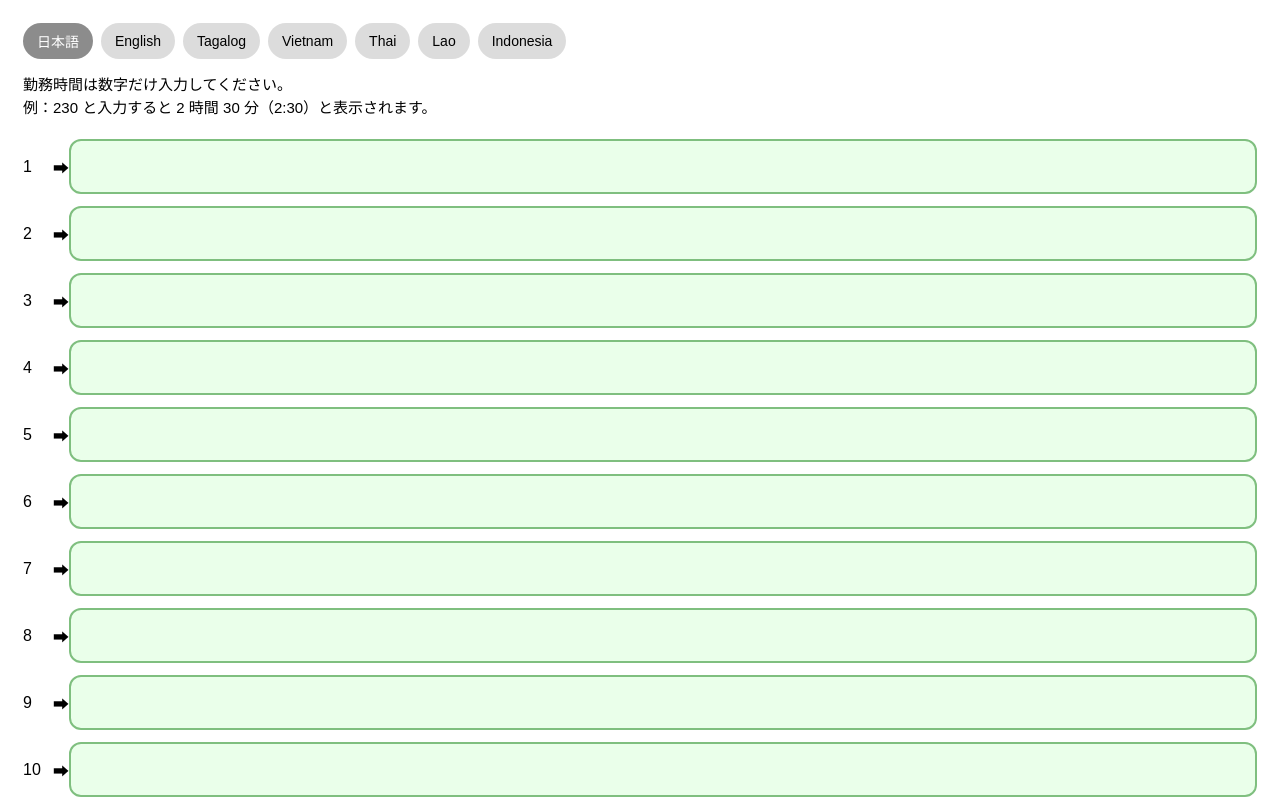
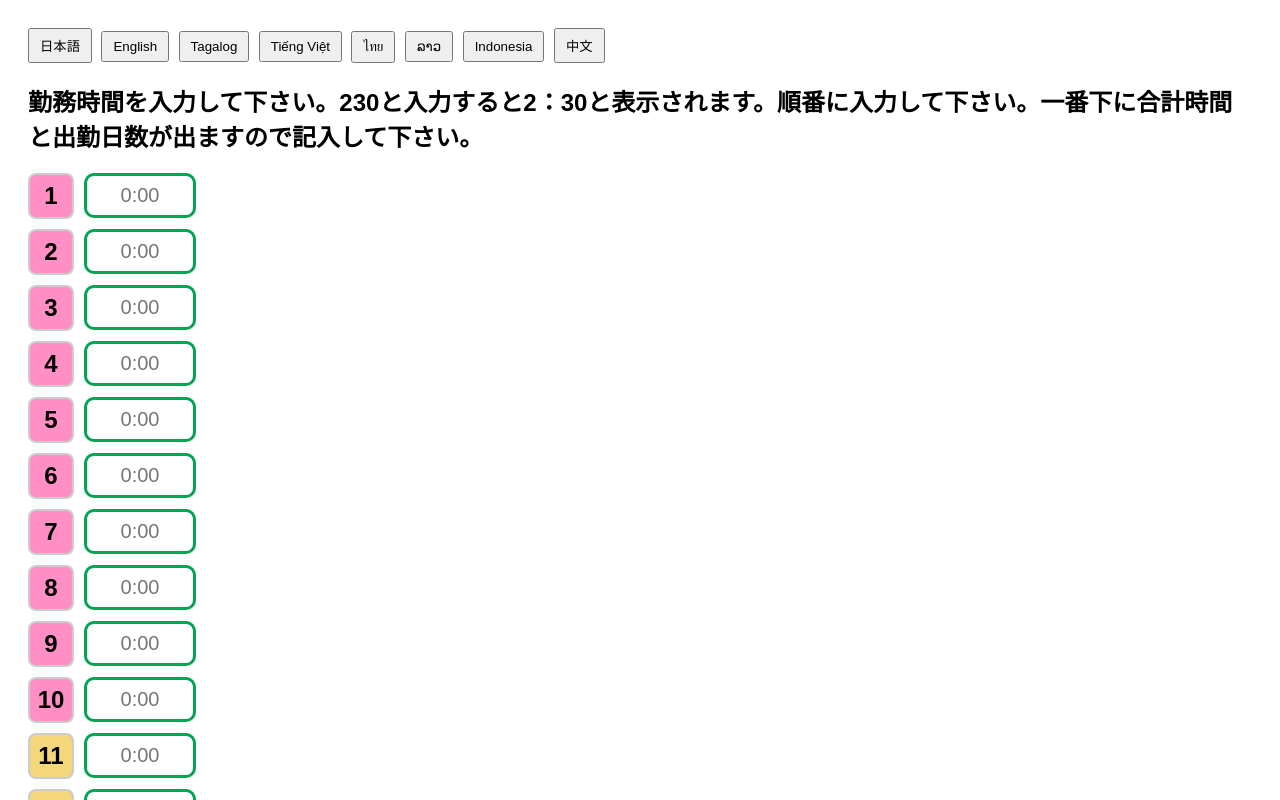
Before and after one commit to Suzuwa130/worktime-app, a plain HTML site: page index.html in a window 1280 px wide. Both pictures are taken after a click on the button "日本語". Shown: the top 800 px of the page. Drawn offline with Linux system fonts and the light colour scheme.

Commit message:
Add files via upload

```diff
--- a/index.html
+++ b/index.html
@@ -3,31 +3,32 @@
 <head>
     <meta charset="UTF-8">
     <meta name="viewport" content="width=device-width, initial-scale=1.0">
-<title>勤務時間入力</title>
+    <title>勤務時間入力アプリ</title>
     <link rel="stylesheet" href="style.css">
 </head>
 <body>
 
-<div class="lang-scroll">
-  <button data-lang="ja" class="active">日本語</button>
+    <div class="language-buttons">
+        <button data-lang="ja">日本語</button>
         <button data-lang="en">English</button>
         <button data-lang="tl">Tagalog</button>
-  <button data-lang="vi">Vietnam</button>
-  <button data-lang="th">Thai</button>
-  <button data-lang="lo">Lao</button>
+        <button data-lang="vi">Tiếng Việt</button>
+        <button data-lang="th">ไทย</button>
+        <button data-lang="lo">ລາວ</button>
         <button data-lang="id">Indonesia</button>
+        <button data-lang="zh">中文</button>
     </div>
 
-<div id="description" class="description"></div>
+    <h2 id="description">勤務時間を入力してください。</h2>
 
-<div id="inputs"></div>
+    <div id="days-container"></div>
 
     <div class="summary">
-  <div><span id="labelTotal">合計時間</span> <span class="arrow">➡</span> <span id="total">00:00</span></div>
-  <div><span id="labelDays">出勤日数</span> <span class="arrow">➡</span> <span id="days">0</span></div>
+        <p><strong id="total-label">合計時間：</strong><span id="total-time">0:00</span></p>
+        <p><strong id="days-label">出勤日数：</strong><span id="work-days">0</span></p>
     </div>
 
-<div id="footerMessage" class="footer"></div>
+    <footer id="footer-text">入力内容に間違いがないか確認してください。</footer>
 
     <script src="script.js"></script>
 </body>
--- a/script.js
+++ b/script.js
@@ -1,93 +1,120 @@
-// 合計時間・出勤日数の多言語ラベル
-const labelTexts = {
-  ja: { total: "合計時間", days: "出勤日数" },
-  en: { total: "Total time", days: "Working days" },
-  tl: { total: "Kabuuang oras", days: "Bilang ng pasok" },
-  vi: { total: "Tổng thời gian", days: "Số ngày làm" },
-  th: { total: "เวลารวม", days: "จำนวนวันทำงาน" },
-  lo: { total: "ເວລາລວມ", days: "ຈໍານວນວັນເຮັດວຽກ" },
-  id: { total: "Total waktu", days: "Jumlah hari kerja" }
-};
-
-const descriptions = {
-  ja: "勤務時間は数字だけ入力してください。<br>例：230 と入力すると 2 時間 30 分（2:30）と表示されます。",
-  en: "Please enter numbers only.<br>For example, entering “230” will display as 2 hours 30 minutes (2:30).",
-  tl: "Pakilagay lamang ang mga numero.<br>Halimbawa, kapag naglagay ka ng “230”, lalabas ito bilang 2 oras at 30 minuto (2:30).",
-  vi: "Vui lòng chỉ nhập số.<br>Ví dụ: nhập “230” sẽ hiển thị thành 2 giờ 30 phút (2:30).",
-  th: "กรุณากรอกเฉพาะตัวเลขเท่านั้น<br>ตัวอย่าง: ป้อน “230” จะแสดงเป็น 2 ชั่วโมง 30 นาที (2:30)",
-  lo: "ກະລຸນາໃສ່ຕົວເລກເທົ່ານັ້ນ<br>ຕົວຢ່າງ: ໃສ່ “230” ຈະສະແດງເປັນ 2 ຊົ່ວໂມງ 30 ນາທີ (2:30)",
-  id: "Silakan masukkan angka saja.<br>Contoh: jika Anda memasukkan “230”, akan tampil sebagai 2 jam 30 menit (2:30)."
-};
-
-const footerMessages = {
-  ja: "今月もお疲れ様でした。",
-  en: "Thank you for your hard work this month.",
-  tl: "Maraming salamat sa iyong trabaho ngayong buwan.",
-  vi: "Cảm ơn bạn vì sự làm việc chăm chỉ trong tháng này.",
-  th: "ขอบคุณสำหรับความพยายามของคุณในเดือนนี้",
-  lo: "ຂອບໃຈສໍາລັບຄວາມພະຍາຍາມຂອງທ່ານໃນເດືອນນີ້",
-  id: "Terima kasih atas kerja keras Anda bulan ini."
-};
-
-document.getElementById("description").innerHTML = descriptions.ja;
-document.getElementById("footerMessage").innerHTML = footerMessages.ja;
-document.getElementById("labelTotal").textContent = labelTexts.ja.total;
-document.getElementById("labelDays").textContent = labelTexts.ja.days;
-
-const inputsDiv = document.getElementById("inputs");
+document.addEventListener("DOMContentLoaded", () => {
+    const daysContainer = document.getElementById("days-container");
 
     for (let i = 1; i <= 31; i++) {
         const row = document.createElement("div");
-  row.className = "row";
-  row.innerHTML = `
-    <label>${i}</label>
-    ➡
-    <input type="text" data-day="${i}">
-  `;
-  inputsDiv.appendChild(row);
-}
+        row.classList.add("day-row");
 
-document.querySelectorAll("input").forEach(input => {
-  input.addEventListener("input", () => {
-    let v = input.value.replace(/\D/g, "");
-    if (v.length >= 3) {
-      let h = v.slice(0, -2);
-      let m = v.slice(-2);
-      input.value = `${h}:${m}`;
-    }
-    calc();
-  });
-});
+        const numberBox = document.createElement("div");
+        numberBox.classList.add("day-number-box", getBgClass(i));
+        numberBox.textContent = i;
 
-function calc() {
-  let totalMin = 0;
-  let days = 0;
+        const input = document.createElement("input");
+        input.type = "text";
+        input.placeholder = "0:00";
+        input.addEventListener("input", updateTotals);
 
-  document.querySelectorAll("input").forEach(input => {
-    if (input.value.includes(":")) {
-      days++;
-      let [h, m] = input.value.split(":").map(Number);
-      totalMin += h * 60 + m;
+        row.appendChild(numberBox);
+        row.appendChild(input);
+        daysContainer.appendChild(row);
     }
 });
 
-  let th = Math.floor(totalMin / 60);
-  let tm = totalMin % 60;
-
-  document.getElementById("total").textContent =
-    `${String(th).padStart(2, "0")}:${String(tm).padStart(2, "0")}`;
-  document.getElementById("days").textContent = days;
+/* 色分けルール */
+function getBgClass(day) {
+    if (day >= 1 && day <= 10) return "bg-ppink";
+    if (day >= 11 && day <= 20) return "bg-pcream";
+    if (day >= 21 && day <= 24) return "bg-pblue";
+    if (day >= 25 && day <= 26) return "bg-pred";
+    if (day >= 27 && day <= 31) return "bg-pgray";
+    return "";
 }
 
-document.querySelectorAll(".lang-scroll button").forEach(btn => {
+/* 合計時間と出勤日数の計算 */
+function updateTotals() {
+    let totalMinutes = 0;
+    let workDays = 0;
+
+    document.querySelectorAll("#days-container input").forEach(input => {
+        const value = input.value.trim();
+        if (value) {
+            workDays++;
+
+            const parts = value.split(":");
+            if (parts.length === 2) {
+                const h = parseInt(parts[0]) || 0;
+                const m = parseInt(parts[1]) || 0;
+                totalMinutes += h * 60 + m;
+            }
+        }
+    });
+
+    const hours = Math.floor(totalMinutes / 60);
+    const minutes = totalMinutes % 60;
+
+    document.getElementById("total-time").textContent =
+        `${hours}:${minutes.toString().padStart(2, "0")}`;
+    document.getElementById("work-days").textContent = workDays;
+}
+
+/* 多言語対応 */
+const translations = {
+    ja: {
+        description: "勤務時間を入力して下さい。230と入力すると2：30と表示されます。順番に入力して下さい。一番下に合計時間と出勤日数が出ますので記入して下さい。",
+        total: "合計時間",
+        days: "出勤日数",
+        footer: "今月もお疲れ様でした。いつも有難うございます。"
+    },
+    en: {
+        description: "Please enter your working hours. If you enter 230, it will display as 2:30. Enter them in order. At the bottom, the total time and work days will appear, so please record them.",
+        total: "Total Time",
+        days: "Work Days",
+        footer: "Thank you for your hard work this month. We appreciate you always."
+    },
+    tl: {
+        description: "Pakilagay ang oras ng trabaho. Kapag naglagay ka ng 230, lalabas ito bilang 2:30. Pakilagay ang oras nang sunod-sunod. Sa ibaba ay lalabas ang kabuuang oras at bilang ng araw ng trabaho, pakisulat po ito.",
+        total: "Kabuuang Oras",
+        days: "Bilang ng Araw",
+        footer: "Salamat sa sipag ninyo ngayong buwan. Maraming salamat po lagi."
+    },
+    vi: {
+        description: "Vui lòng nhập giờ làm việc. Nếu nhập 230, hệ thống sẽ hiển thị thành 2:30. Hãy nhập lần lượt. Ở cuối trang sẽ hiển thị tổng giờ và số ngày làm việc, vui lòng ghi lại.",
+        total: "Tổng giờ",
+        days: "Số ngày làm",
+        footer: "Cảm ơn bạn vì sự cố gắng trong tháng này. Luôn luôn biết ơn bạn."
+    },
+    th: {
+        description: "กรุณากรอกชั่วโมงทำงาน หากใส่ 230 ระบบจะแสดงเป็น 2:30 กรุณากรอกตามลำดับ ด้านล่างสุดจะแสดงชั่วโมงรวมและจำนวนวันทำงาน กรุณาบันทึกข้อมูล",
+        total: "ชั่วโมงรวม",
+        days: "จำนวนวันทำงาน",
+        footer: "ขอบคุณสำหรับความพยายามในเดือนนี้ ขอบคุณเสมอค่ะ/ครับ"
+    },
+    lo: {
+        description: "ກະລຸນາໃສ່ເວລາເຮັດວຽກ. ຖ້າໃສ່ 230 ຈະສະແດງເປັນ 2:30. ກະລຸນາໃສ່ຕາມລຳດັບ. ທ້າຍສຸດຈະສະແດງເວລາລວມ ແລະ ຈຳນວນວັນເຮັດວຽກ, ກະລຸນາບັນທຶກ.",
+        total: "ເວລາລວມ",
+        days: "ຈຳນວນວັນ",
+        footer: "ຂອບໃຈສຳລັບຄວາມພະຍາຍາມໃນເດືອນນີ້. ຂອບໃຈເສມເສມ."
+    },
+    id: {
+        description: "Silakan masukkan jam kerja Anda. Jika Anda memasukkan 230, akan tampil sebagai 2:30. Masukkan secara berurutan. Di bagian bawah akan muncul total waktu dan jumlah hari kerja, silakan dicatat.",
+        total: "Total Waktu",
+        days: "Jumlah Hari",
+        footer: "Terima kasih atas kerja keras Anda bulan ini. Kami selalu menghargai Anda."
+    },
+    zh: {
+        description: "请输入您的工作时间。输入230时会显示为2:30。请按顺序输入。页面底部会显示总时间和出勤天数，请填写。",
+        total: "总时间",
+        days: "出勤天数",
+        footer: "本月辛苦了。一直以来非常感谢您。"
+    }
+};
+
+document.querySelectorAll(".language-buttons button").forEach(btn => {
     btn.addEventListener("click", () => {
-    document.querySelectorAll(".lang-scroll button").forEach(b => b.classList.remove("active"));
-    btn.classList.add("active");
-
-    let lang = btn.dataset.lang;
-    document.getElementById("description").innerHTML = descriptions[lang];
-    document.getElementById("footerMessage").innerHTML = footerMessages[lang];
-    document.getElementById("labelTotal").textContent = labelTexts[lang].total;
-    document.getElementById("labelDays").textContent = labelTexts[lang].days;
+        const lang = btn.dataset.lang;
+        document.getElementById("description").textContent = translations[lang].description;
+        document.getElementById("total-label").textContent = translations[lang].total + "：";
+        document.getElementById("days-label").textContent = translations[lang].days + "：";
+        document.getElementById("footer-text").textContent = translations[lang].footer;
     });
 });
--- a/style.css
+++ b/style.css
@@ -1,67 +1,67 @@
 body {
-  font-family: "Meiryo", sans-serif;
-  padding: 15px;
-  background: #ffffff;
+    font-family: sans-serif;
+    padding: 20px;
 }
 
-.lang-scroll {
-  display: flex;
-  overflow-x: auto;
-  gap: 8px;
-  margin-bottom: 15px;
+.language-buttons button {
+    margin-right: 5px;
+    padding: 6px 10px;
 }
 
-.lang-scroll button {
-  padding: 8px 14px;
-  border-radius: 20px;
-  border: none;
-  background: #dcdcdc;
-  font-size: 14px;
-  white-space: nowrap;
+#days-container {
+    margin-top: 20px;
 }
 
-.lang-scroll button.active {
-  background: #8c8c8c;
-  color: white;
+.day-row {
+    display: flex;
+    align-items: center;
+    margin-bottom: 10px;
 }
 
-.description {
-  margin-bottom: 20px;
-  font-size: 15px;
-  line-height: 1.5;
+/* □で囲んだ数字（大きく・中央揃え） */
+
+.day-number-box {
+    width: 42px;
+    height: 42px;
+    border: 2px solid #ccc;
+    border-radius: 8px;
+    font-size: 24px;
+    font-weight: bold;
+    display: flex;
+    align-items: center;
+    justify-content: center;
+    margin-right: 10px;
+    background: #fff;
+    color: #000;   /* ← 数字は黒で固定 */
 }
 
-.row {
-  display: flex;
-  align-items: center;
-  margin-bottom: 12px;
-}
+/* 背景色（濃いめ） */
+.bg-ppink { background-color: #ff8fc4; }     /* 1～10 ピンク（濃い） */
+.bg-pcream { background-color: #f5d77b; }    /* 11～20 クリーム（濃い） */
+.bg-pblue { background-color: #6ec6ff; }     /* 21～24 水色（濃い） */
+.bg-pred { background-color: #ff6b6b; }      /* 25～26 赤（濃い） */
+.bg-pgray { background-color: #b5b5b5; }     /* 27～31 灰色（濃い） */
 
-.row label {
-  width: 30px;
-}
+/* 色分け */
+.range-pink { color: #ff7eb8; }     /* 1～10 ピンク */
+.range-cream { color: #d9b777; }    /* 11～20 クリーム */
+.range-blue { color: #6ecbff; }     /* 21～24 水色 */
+.range-red { color: #ff4d4d; }      /* 25～26 赤 */
+.range-gray { color: #9e9e9e; }     /* 27～31 灰色 */
 
-.row input {
-  flex: 1;
-  padding: 14px;
-  font-size: 20px;
-  border-radius: 12px;
-  border: 2px solid #7fbf7f;
-  background: #eaffea;
+/* 時間入力欄：丸みのある四角 + 太い緑線 */
+input[type="text"] {
+    width: 90px;
+    padding: 8px;
+    font-size: 20px;
+    border: 3px solid #00a651;   /* 太い緑線 */
+    border-radius: 10px;         /* 角丸 */
+    outline: none;
+    text-align: center;
+    background-color: #ffffff;
 }
 
 .summary {
-  margin-top: 25px;
-  font-size: 18px;
+    margin-top: 20px;
+    font-size: 20px;
 }
-
-.footer {
-  margin-top: 30px;
-  font-size: 16px;
-  text-align: center;
-}
-
-.arrow {
-  color: #007bff; /* 青色 */
-  font-weight: bold;
-}
```
Lines whose indentation alone changed are shown as unchanged.
